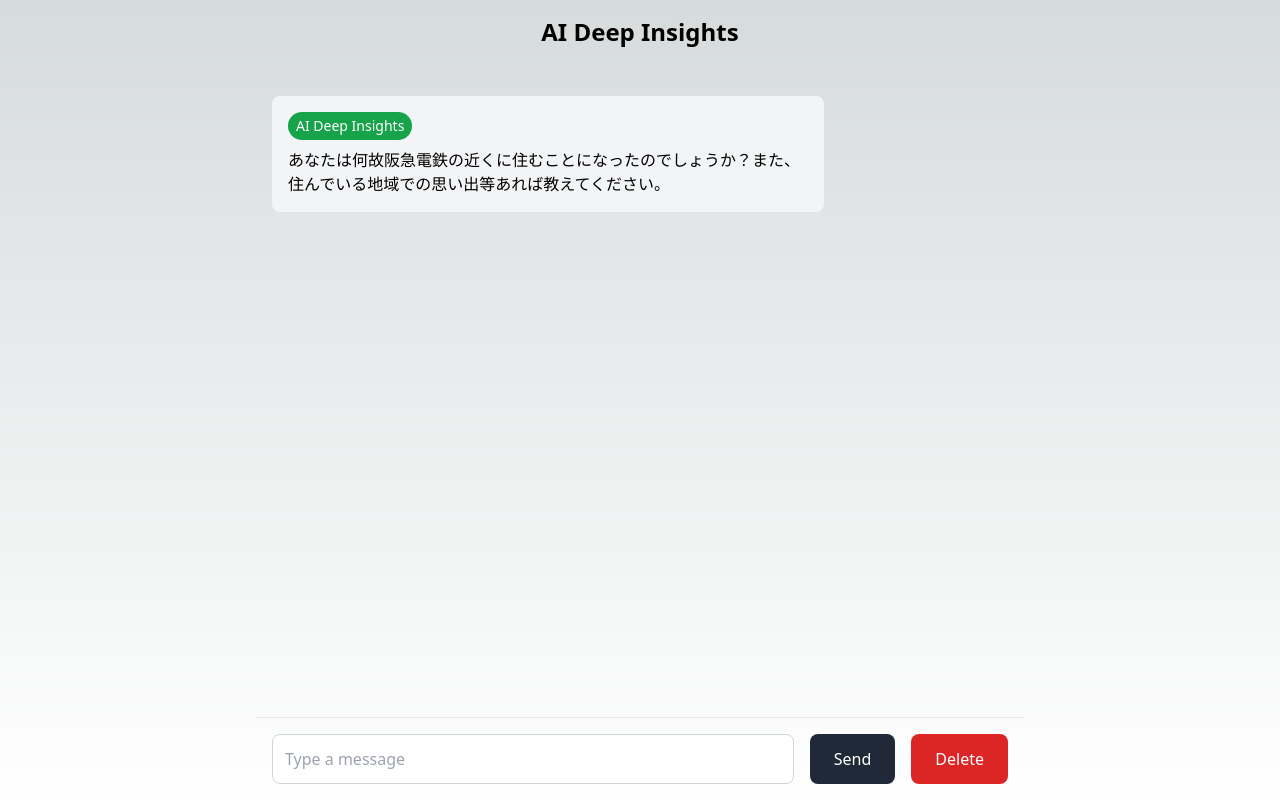
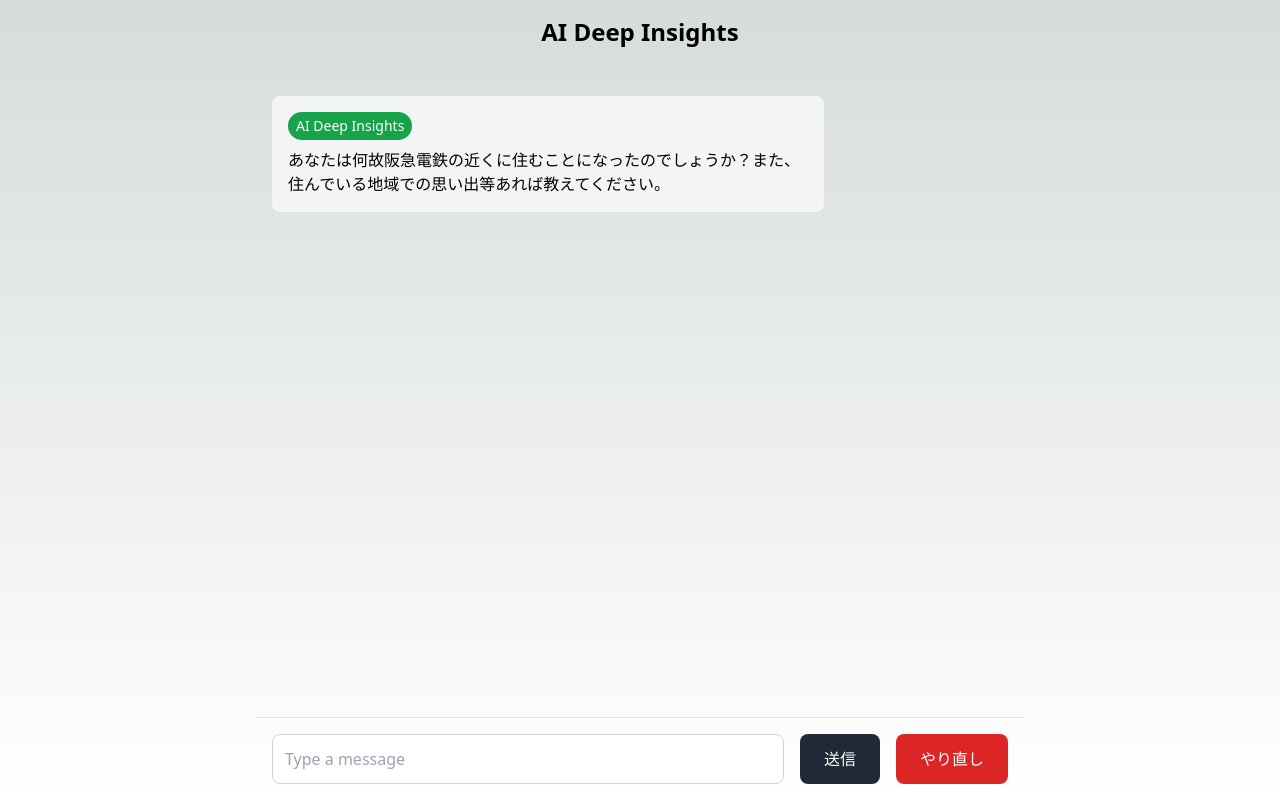
Before and after one commit to hoshi-masayuki/bedrock-chat, a Next.js app: page / in a window 1280 px wide. Built offline with nearby package versions, Linux system fonts and the light colour scheme.

Commit message:
UI調整

```diff
--- a/app/page.tsx
+++ b/app/page.tsx
@@ -197,8 +197,8 @@
             value={prompt}
             onChange={(e) => setPrompt(e.target.value)}
           />
-          <button type="submit" className="px-6 py-3 bg-gray-800 text-white rounded-lg hover:bg-gray-700 transition-colors">Send</button>
-          <button type="button" onClick={onDeleteChats} className="px-6 py-3 bg-red-600 text-white rounded-lg hover:bg-red-500 transition-colors">Delete</button>
+          <button type="submit" className="px-6 py-3 bg-gray-800 text-white rounded-lg hover:bg-gray-700 transition-colors">送信</button>
+          <button type="button" onClick={onDeleteChats} className="px-6 py-3 bg-red-600 text-white rounded-lg hover:bg-red-500 transition-colors">やり直し</button>
         </form>
       </div>
     </div>
```
